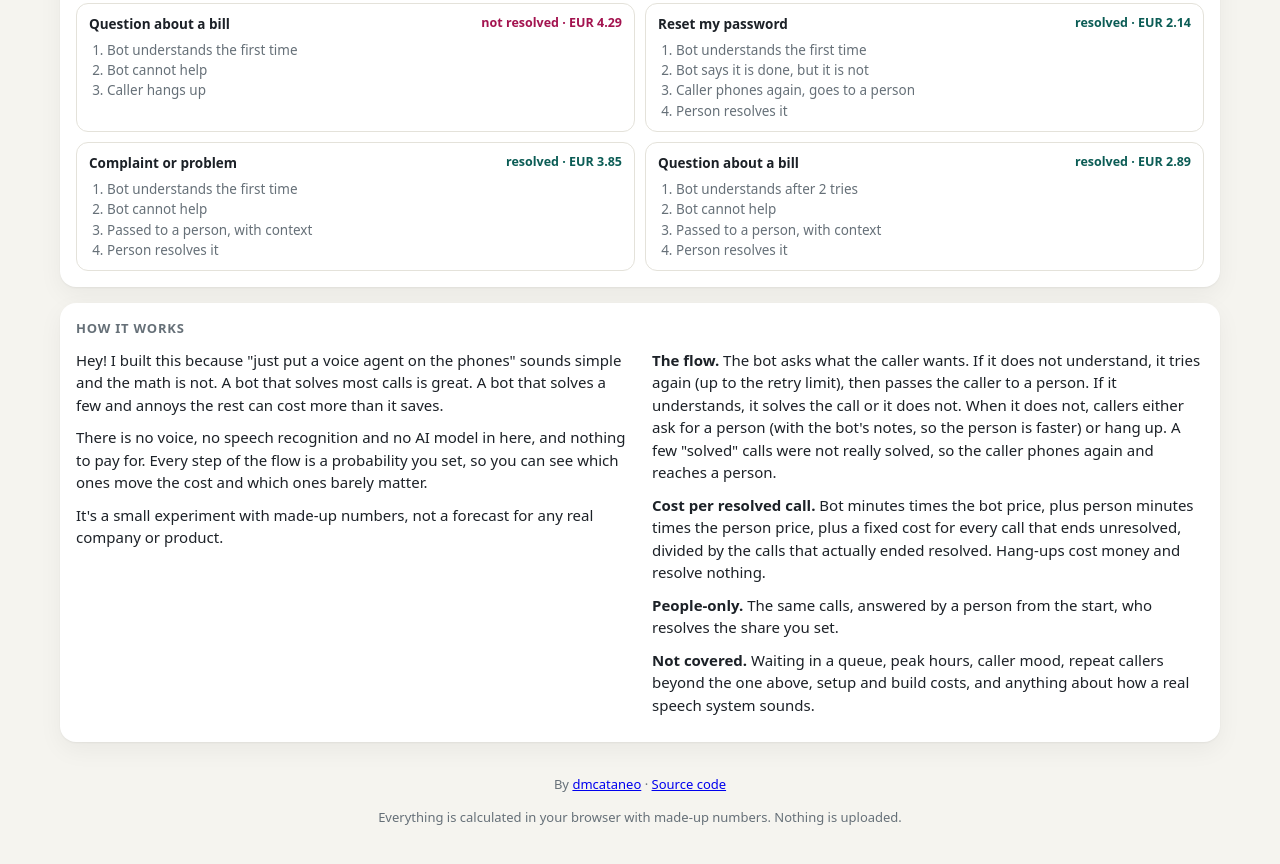
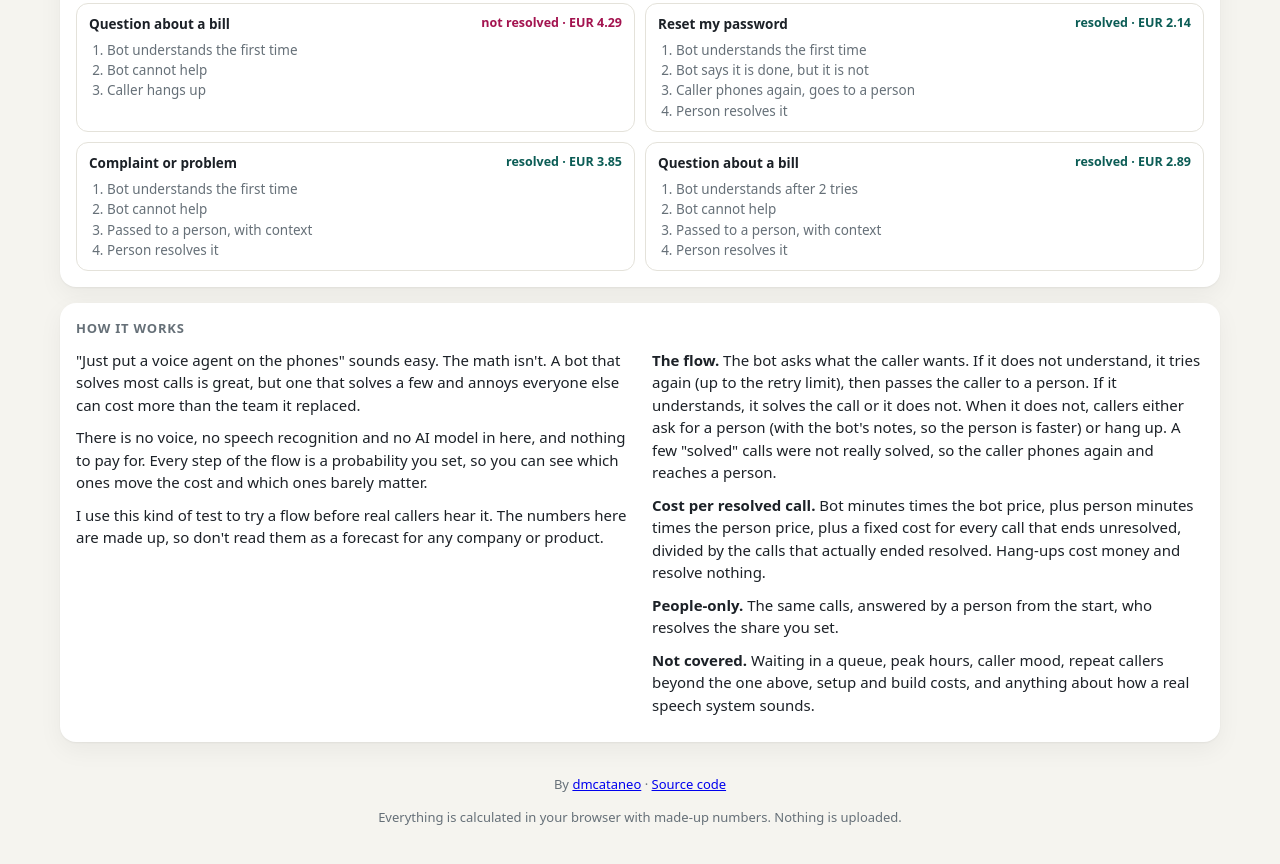
Before and after one commit to dmcataneo/voice-agent-flow-tester, a website: page index.html in a window 1280 px wide. Shown: the part 1905-2769 px from the top of the page. Drawn offline with Linux system fonts and the light colour scheme.

Commit message:
Reword site intro

```diff
--- a/index.html
+++ b/index.html
@@ -77,9 +77,9 @@
   <h2>How it works</h2>
   <div class="cols">
     <div>
-      <p>Hey! I built this because "just put a voice agent on the phones" sounds simple and the math is not. A bot that solves most calls is great. A bot that solves a few and annoys the rest can cost more than it saves.</p>
+      <p>"Just put a voice agent on the phones" sounds easy. The math isn't. A bot that solves most calls is great, but one that solves a few and annoys everyone else can cost more than the team it replaced.</p>
       <p>There is no voice, no speech recognition and no AI model in here, and nothing to pay for. Every step of the flow is a probability you set, so you can see which ones move the cost and which ones barely matter.</p>
-      <p>It's a small experiment with made-up numbers, not a forecast for any real company or product.</p>
+      <p>I use this kind of test to try a flow before real callers hear it. The numbers here are made up, so don't read them as a forecast for any company or product.</p>
     </div>
     <div>
       <p><strong>The flow.</strong> The bot asks what the caller wants. If it does not understand, it tries again (up to the retry limit), then passes the caller to a person. If it understands, it solves the call or it does not. When it does not, callers either ask for a person (with the bot's notes, so the person is faster) or hang up. A few "solved" calls were not really solved, so the caller phones again and reaches a person.</p>
```
